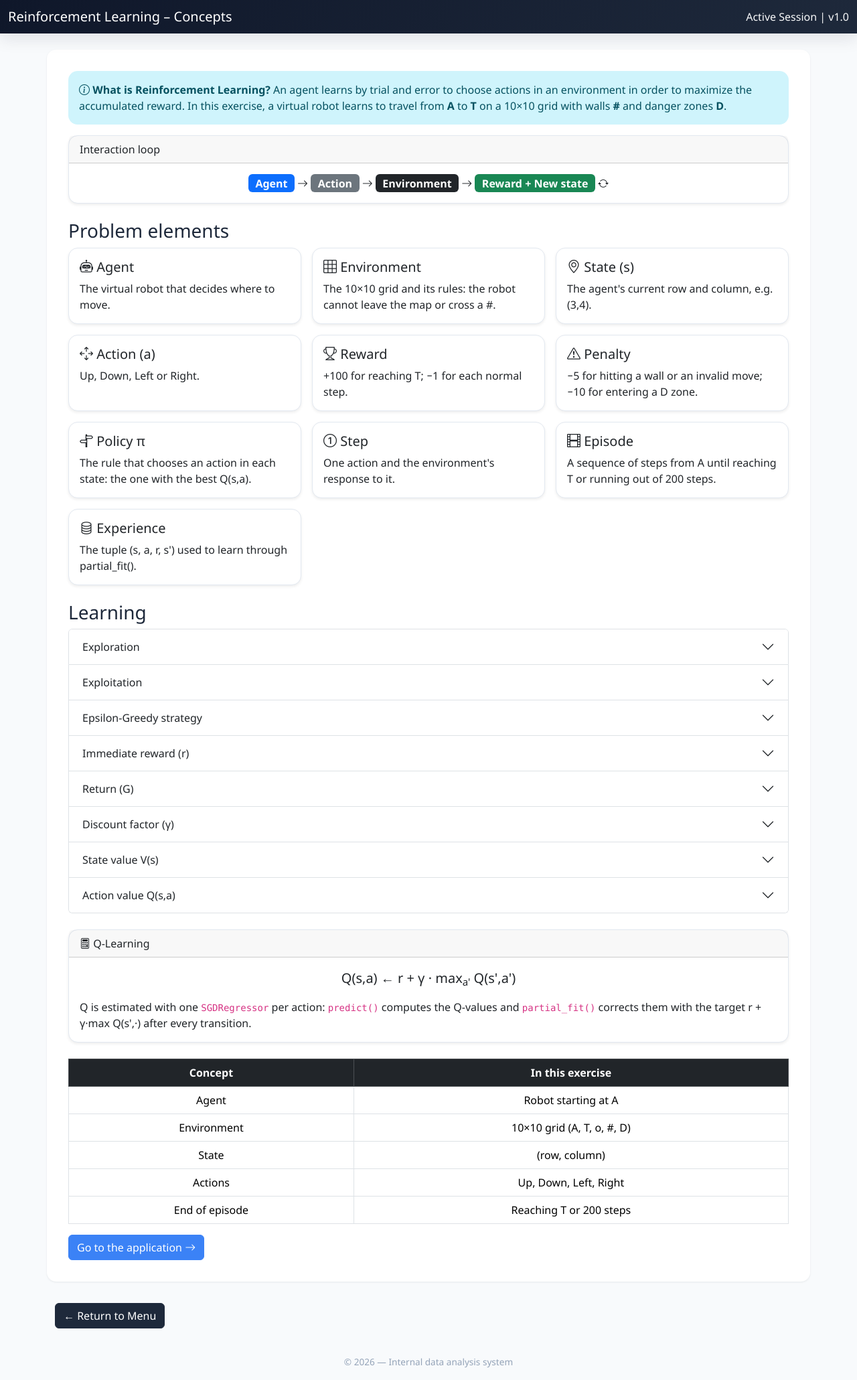
After one commit to davidtinjaca7777-ops/machine-Learning, a Flask app: page /rl_concepts in a window 1280 px wide. The commit adds this page. Shown: the whole page at 67% size. Run offline with Flask 3, Linux system fonts and the light colour scheme.

Commit message:
feat(rl): pagina de conceptos y menu

```diff
--- /dev/null
+++ b/templates/rl_base.html
@@ -0,0 +1,32 @@
+<!DOCTYPE html>
+<html lang="en">
+<head>
+  <meta charset="UTF-8">
+  <meta name="viewport" content="width=device-width, initial-scale=1.0">
+  <title>{% block title %}Reinforcement Learning{% endblock %}</title>
+  <link href="https://cdn.jsdelivr.net/npm/bootstrap@5.3.2/dist/css/bootstrap.min.css" rel="stylesheet">
+  <link href="https://cdn.jsdelivr.net/npm/bootstrap-icons@1.11.3/font/bootstrap-icons.css" rel="stylesheet">
+  <link href="{{ url_for('static', filename='style.css') }}" rel="stylesheet">
+</head>
+<body>
+
+<nav class="navbar navbar-dark bg-dark">
+  <div class="container-fluid">
+    <h1 class="navbar-brand mb-0">{% block navtitle %}Reinforcement Learning{% endblock %}</h1>
+    <span class="text-light">Active Session | v1.0</span>
+  </div>
+</nav>
+
+{% block content %}{% endblock %}
+
+<div class="container mb-4">
+  <a href="/" class="btn btn-secondary">← Return to Menu</a>
+</div>
+
+<footer class="text-center text-muted py-3 mt-4">
+  © 2026 — Internal data analysis system
+</footer>
+
+<script src="https://cdn.jsdelivr.net/npm/bootstrap@5.3.2/dist/js/bootstrap.bundle.min.js"></script>
+</body>
+</html>
--- /dev/null
+++ b/templates/rl_concepts.html
@@ -0,0 +1,53 @@
+{% extends "rl_base.html" %}
+{% block title %}Reinforcement Learning – Concepts{% endblock %}
+{% block navtitle %}Reinforcement Learning – Concepts{% endblock %}
+{% block content %}
+<main class="container mt-4">
+ <div class="alert alert-info"><i class="bi bi-info-circle"></i> <b>What is Reinforcement Learning?</b> An agent learns by trial and error to choose actions in an environment in order to maximize the accumulated reward. In this exercise, a virtual robot learns to travel from <b>A</b> to <b>T</b> on a 10×10 grid with walls <b>#</b> and danger zones <b>D</b>.</div>
+
+ <div class="card mb-4 shadow-sm"><div class="card-header">Interaction loop</div><div class="card-body text-center">
+  <span class="badge text-bg-primary fs-6">Agent</span> <i class="bi bi-arrow-right"></i> <span class="badge text-bg-secondary fs-6">Action</span> <i class="bi bi-arrow-right"></i>
+  <span class="badge text-bg-dark fs-6">Environment</span> <i class="bi bi-arrow-right"></i> <span class="badge text-bg-success fs-6">Reward + New state</span> <i class="bi bi-arrow-repeat"></i></div></div>
+
+ <h3>Problem elements</h3>
+ <div class="row g-3 mb-4">
+ {% for icon,t,d in [
+  ("robot","Agent","The virtual robot that decides where to move."),
+  ("grid-3x3","Environment","The 10×10 grid and its rules: the robot cannot leave the map or cross a #."),
+  ("geo-alt","State (s)","The agent's current row and column, e.g. (3,4)."),
+  ("arrows-move","Action (a)","Up, Down, Left or Right."),
+  ("trophy","Reward","+100 for reaching T; −1 for each normal step."),
+  ("exclamation-triangle","Penalty","−5 for hitting a wall or an invalid move; −10 for entering a D zone."),
+  ("signpost-split","Policy π","The rule that chooses an action in each state: the one with the best Q(s,a)."),
+  ("1-circle","Step","One action and the environment's response to it."),
+  ("film","Episode","A sequence of steps from A until reaching T or running out of 200 steps."),
+  ("database","Experience","The tuple (s, a, r, s') used to learn through partial_fit().")] %}
+  <div class="col-md-6 col-lg-4"><div class="card h-100 shadow-sm"><div class="card-body"><h5><i class="bi bi-{{icon}}"></i> {{t}}</h5><p class="mb-0">{{d}}</p></div></div></div>
+ {% endfor %}</div>
+
+ <h3>Learning</h3>
+ <div class="accordion mb-4" id="acc">
+ {% for t,d in [
+  ("Exploration","Trying random actions to discover the map (where the D zones and walls are)."),
+  ("Exploitation","Choosing the action with the highest estimated Q-value, using what has already been learned."),
+  ("Epsilon-Greedy strategy","With probability ε the agent explores; with probability 1−ε it exploits. ε starts at 1.0 and decays ×0.992 per episode down to 0.05."),
+  ("Immediate reward (r)","The value received right after acting, e.g. −10 when stepping on a D cell."),
+  ("Return (G)","The sum of future rewards: G = r₁ + γr₂ + γ²r₃ + …"),
+  ("Discount factor (γ)","Weights the future. With γ = 0.95, the goal's reward influences cells that are far away."),
+  ("State value V(s)","Expected return starting from s and following the policy: V(s) = max_a Q(s,a)."),
+  ("Action value Q(s,a)","Expected return of taking action a in state s. Every cell has 4 values (see the Q-values table in the Application page).")] %}
+  <div class="accordion-item"><h2 class="accordion-header"><button class="accordion-button collapsed" data-bs-toggle="collapse" data-bs-target="#c{{loop.index}}">{{t}}</button></h2>
+   <div id="c{{loop.index}}" class="accordion-collapse collapse" data-bs-parent="#acc"><div class="accordion-body">{{d}}</div></div></div>
+ {% endfor %}</div>
+
+ <div class="card mb-4 shadow-sm"><div class="card-header"><i class="bi bi-calculator"></i> Q-Learning</div><div class="card-body">
+  <p class="text-center fs-5">Q(s,a) ← r + γ · max<sub>a'</sub> Q(s',a')</p>
+  <p class="mb-0">Q is estimated with one <code>SGDRegressor</code> per action: <code>predict()</code> computes the Q-values and <code>partial_fit()</code> corrects them with the target r + γ·max Q(s',·) after every transition.</p></div></div>
+
+ <table class="table table-bordered text-center"><thead class="table-dark"><tr><th>Concept</th><th>In this exercise</th></tr></thead><tbody>
+  <tr><td>Agent</td><td>Robot starting at A</td></tr><tr><td>Environment</td><td>10×10 grid (A, T, o, #, D)</td></tr>
+  <tr><td>State</td><td>(row, column)</td></tr><tr><td>Actions</td><td>Up, Down, Left, Right</td></tr>
+  <tr><td>End of episode</td><td>Reaching T or 200 steps</td></tr></tbody></table>
+ <a class="btn btn-primary" href="{{ url_for('rl_app') }}">Go to the application <i class="bi bi-arrow-right"></i></a>
+</main>
+{% endblock %}
```
Also changed, not shown: templates/menu.html (+10 -0 lines).
